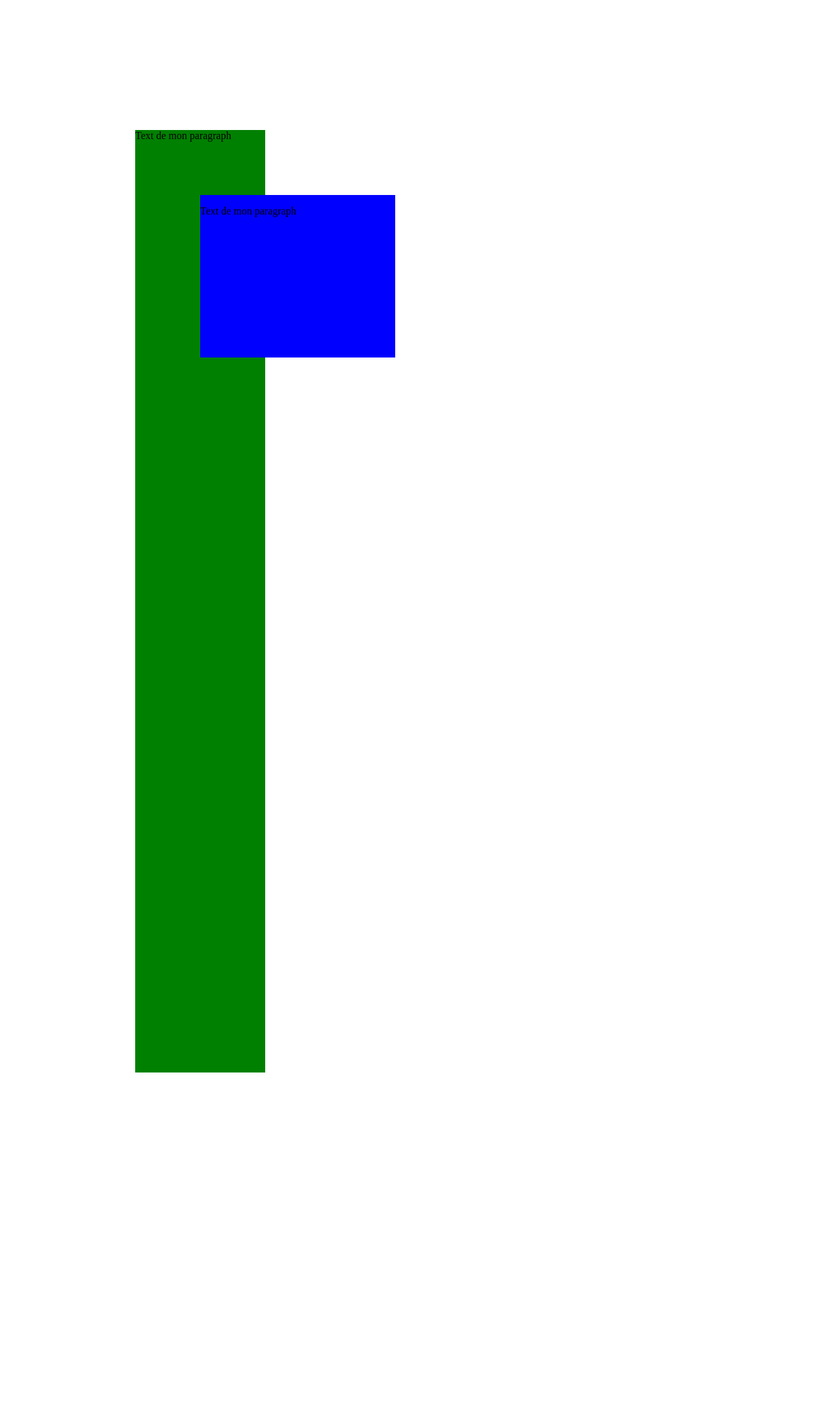
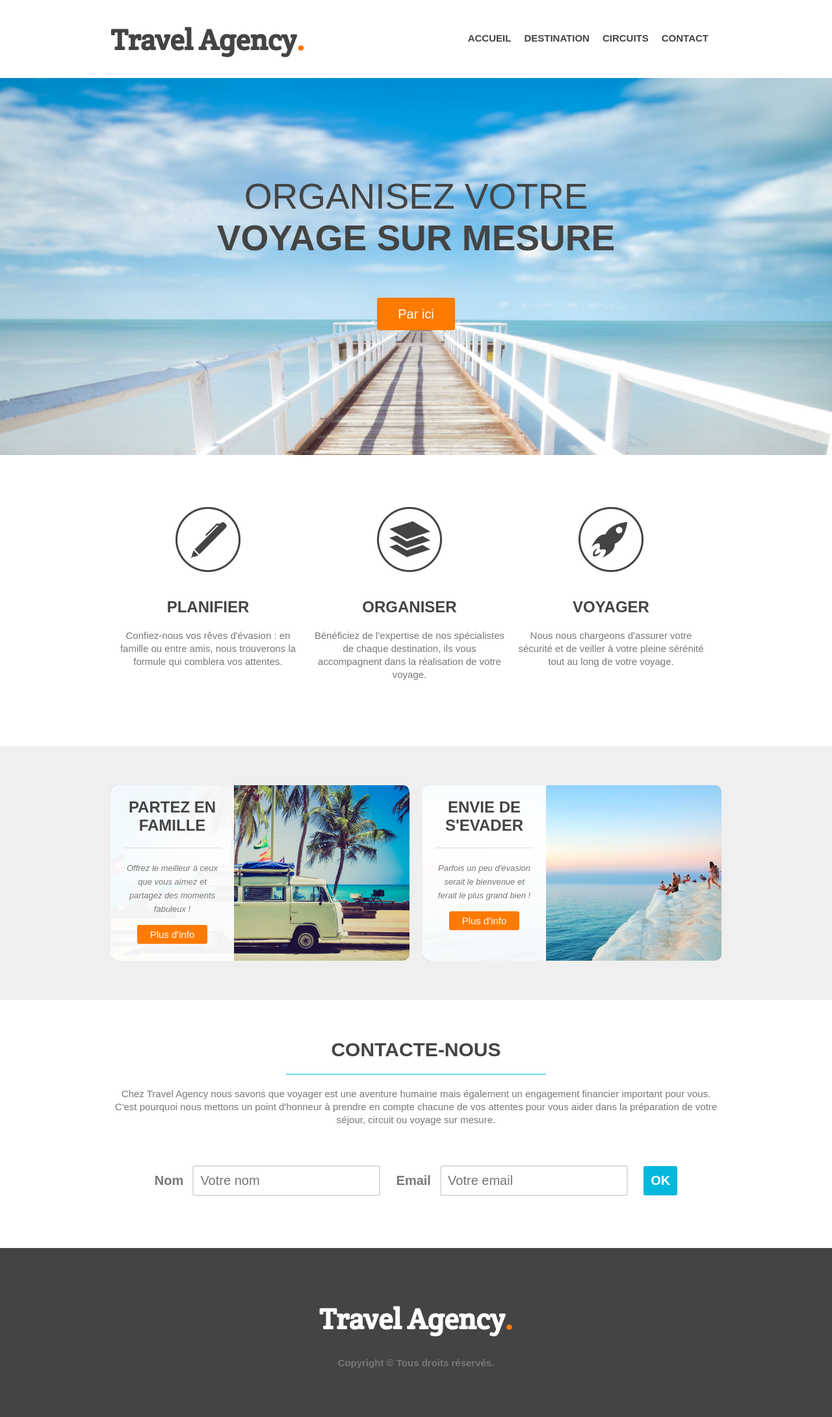
Before and after one commit to Javibz/Projet-HTML-CSS, a plain HTML site: page index.html in a window 1280 px wide. Shown: the whole page at 65% size. Before the commit the page ends 1658 px from the top, so only its background shows below. Drawn offline with Linux system fonts and the light colour scheme.

Commit message:
add the good project to repo

```diff
--- a/index.html
+++ b/index.html
@@ -1,20 +1,96 @@
 <!DOCTYPE html>
 <html>
   <head>
-        <title>Titre de notre page</title>
-        <link rel="stylesheet" href="styles.css">
+    <link href="styles.css" rel="stylesheet">
+    <link href="https://fonts.googleapis.com/css?family=Crete+Round" rel="stylesheet">
+    <title>Travel Agency</title>
   </head>
   <body>
-  <div id="container">
-    <div class="left">
-      <p>Text de mon paragraph</p>
-    </div>
 
-    <div class="right">
-      <p>Text de mon paragraph</p>
-    </div>
-  </div>
+    <header>
+      <div class="wrapper">
+        <h1>Travel Agency<span class="orange">.</span></h1>
+          <nav>
+            <ul>
+              <li><a href="#main-image">Accueil</a></li>
+              <li><a href="#steps">Destination</a></li>
+              <li><a href="#possibilities">Circuits</a></li>
+              <li><a href="#contact">Contact</a></li>
+            </ul>
+          </nav>
+      </div>
+    </header>
 
+    <section id="main-image">
+      <div class="wrapper">
+        <h2>Organisez votre<br><strong>voyage sur mesure</strong></h2>
+        <a href="#" class="button-1">Par ici</a>
+      </div>
+    </section>
+
+    <section id="steps">
+      <div class="wrapper">
+        <ul>
+          <li id="step-1">
+            <h4>Planifier</h4>
+            <p>Confiez-nous vos rêves d'évasion : en famille ou entre amis, nous trouverons la formule qui comblera vos attentes.</p>
+          </li>
+          <li id="step-2">
+            <h4>Organiser</h4>
+            <p>Bénéficiez de l'expertise de nos spécialistes de chaque destination, ils vous accompagnent dans la réalisation de votre voyage.</p>
+          </li>
+          <li id="step-3">
+            <h4>Voyager</h4>
+            <p>Nous nous chargeons d'assurer votre sécurité et de veiller à votre pleine sérénité tout au long de votre voyage.</p>
+          </li>
+          <div class="clear"></div>
+        </ul>
+      </div>
+    </section>
+
+    <section id="possibilities">
+      <div class="wrapper">
+        <article style="background-image: url('images/article-image-1.jpg')">
+          <div class="overlay">
+            <h4>Partez en famille</h4>
+            <p><small>Offrez le meilleur à ceux que vous aimez et partagez des moments fabuleux !</small></p>
+            <a href="#" class="button-2">Plus d'info</a>
+          </div>
+        </article>
+
+        <article style="background-image: url('images/article-image-2.jpg')">
+          <div class="overlay">
+            <h4>Envie de s'evader</h4>
+            <p><small>Parfois un peu d'évasion serait le bienvenue et ferait le plus grand bien !</small></p>
+            <a href="#" class="button-2">Plus d'info</a>
+          </div>
+        </article>
+        <div class="clear"></div>
+      </div>
+    </section>
+
+    <section id="contact">
+      <div class="wrapper">
+        <h3>Contacte-nous</h3>
+        <p>Chez Travel Agency nous savons que voyager est une aventure humaine mais également un engagement financier important pour vous. C'est pourquoi nous mettons un point d'honneur à prendre en compte chacune de vos attentes pour vous aider dans la préparation de votre séjour, circuit ou voyage sur mesure.</p>
+        <form class="" action="index.html" method="post">
+          <label for="name">Nom</label>
+          <input type="text" id="name" placeholder="Votre nom">
+
+          <label for="email">Email</label>
+          <input type="text" id="email" placeholder="Votre email">
+
+          <input type="submit" value="OK" class="button-3">
+        </form>
+      </div>
+    </section>
+
+    <footer>
+      <div class="wrapper">
+        <h1>Travel Agency<span class="orange">.</span></h1>
+        <div class="copyright">Copyright © Tous droits réservés.</div>
+      </div>
+    </footer>
 
   </body>
 </html>
--- a/styles.css
+++ b/styles.css
@@ -1,88 +1,261 @@
-.left {
-  background-color: green;
-  width: 200px;
-  height: 1450px;
+/* SELECTOR GENERAL*/
+
+* {
+  margin: 0px;
+  padding: 0px;
 }
 
-.right {
-  background-color: blue;
-  width: 300px;
-  height: 250px;
-  position: absolute;
-  top: 100px;
-  left: 100px;
+body {
+  font-family: Arial, sans-serif;
+  font-size: 15px;
+}
+h1, h2, h3, h4 {
+  color: #444;
+}
+h1 {
+  font-family: 'Crete Round', serif;
+  font-size: 45px;
+}
+h2 {
+  font-size: 55px;
+}
+h3 {
+  font-size: 30px;
+}
+h4 {
+  font-size: 24px;
 }
 
-#container {
-  position: relative;
-  margin-top: 200px;
-  margin-left: 200px;
-
+p {
+  line-height: 20px;
+  color: #777;
 }
 
-/*  margin: 50px(haut) 20px(droite) 30px(bas) 80px(gauche);
-/*On trouve 4 fonctions pour display:
-block, inline, inline-block et none*/
-
-/*p {
-  color:rgba(0, 0, 255, 1);
-  font-size: 30px; /*on peut xprimer la taille de la police avec les "em", si on ecrit font-size: 2em, la police aparait 2 fois plus grand que celle d'origine. Egalement si on le donne la valeur de 0.5, la taille sera 2 fois plus petite.*/
-  /*font-family: Arial;
-  font-weight: bold;
-  text-align: left;
-
+ul {
+  list-style: none;
 }
 
-h1 {
-  color: green;
-
+a {
+  text-decoration: none;
+  color: #444;
 }
 
-.special-paragraphe {
-  color: orange;
+.wrapper {
+  width: 940px;
+  margin: 0 auto;
+  padding: 0 10px;
 }
 
-#unique {
-  font-size: 80px;
+.orange {
+  color: #ff7a00;
+}
+.clear {
+  clear: both;
+}
+small {
+  font-size: 13px;
+  font-style: italic;
+}
+/* SELECTOR HEADER*/
+
+header {
+  height: 120px;
+}
+header h1 {
+  float: left;
+  margin-top: 32px;
+}
+header nav {
+  float: right;
+  margin-top: 50px
 }
 
-a:link {
-  color: orange;
-
+header nav ul li {
+  float: left;
+  display: inline-block;
+}
+header nav ul li {
+  text-transform: uppercase;
+  font-weight: bold;
+  margin-right: 20px;
 }
 
-a:visited {
-  color: red;
+/* SELECTOR MAIN IMAGE*/
+
+#main-image {
+  height: 580px;
+  background: url('images/main.jpg') center;
 }
 
-a:hover {
-  color: green;
+#main-image h2 {
+  font-weight: normal;
+  text-transform: uppercase;
+  text-align: center;
+  padding: 150px 0 40px 0;
+  margin-bottom: 20px;
 }
 
+.button-1 {
+  display: block;
+  width: 120px;
+  height: 50px;
+  background: #ff7a00;
+  color: #fff;
+  font-size: 20px;
+  margin: 0 auto;
+  line-height: 50px;
+  text-align: center;
+  border-radius: 3px;
+}
+.button-1:hover {
+  background: #02b8dd;
+}
+/* SELECTOR STEPS */
 
-/* p:first-child {
-  font-size: 40px;
-} C'est pour selectioner le premier p apres le body.*/
+#steps ul {
+  margin: 80px 0;
+}
+#steps li {
+  width: 300px;
+  float: left;
+  padding-top: 140px;
+  text-align: center;
+  margin-right: 10px;
+}
+#steps h4 {
+  text-transform: uppercase;
+  margin-bottom: 20px;
+}
+#steps p {
+  margin-bottom: 20px;
+}
+#step-1 {
+  background: url('images/steps-icon-1.png') no-repeat top center;
+}
+#step-2 {
+  background: url('images/steps-icon-2.png') no-repeat top center;
+}
+#step-3 {
+  background: url('images/steps-icon-3.png') no-repeat top center;
+}
 
-/* *{} pour toucher a tous le elements*/
+/* SELECTOR POSSIBILITIES */
 
-/*On trouve 3 polices integres dans le css:
-serif
-sans-serif
-cursive
-*/
+#possibilities {
+  background-color: #efefef;
+  padding: 60px 0;
+}
 
-/*Pour les couleurs: representation hexadecimal:
-Quand on compte dans le quitidien on le fait en base 10, c'est à dire:
-0 1 2 3 4 5 6 7 8 9 ---- Base 10
-0 1 2 3 4 5 6 7 8 9 A B C D E F ---base 16 (hexadecimal)
+#possibilities article {
+  width: 460px;
+  height: 270px;
+  float: left;
+  border-radius: 10px;
+}
 
-Les couleurs vont être representes sous cette forme hexadecimale.
-#ddbd3a --> 3 couples de 2 valeurs, chaque couple represente une couler du code RGB.
-P.E: dd c'est la valeur de R(Red), bd celle du G(Green) et 3a celle du B(Blue).
-On ajoute toujours le symbol #.
-RGB -Red,Green,Blue- (255, 255, 255 - sont les valeurs maximales pour les couleurs, de 0 à 255-)
-On a aussi le ode rgba(A de alfa)
-Dans l'exemple anterieur on avait: (0, 0, 255) pour creer la couleur bleue.
-Si on applique le code rgba : (0, 0, 255, 0.5). Le dernier numero represente la ransparence qu'on veut donner au texte.
-La valeur de la transparence va du 0 à 1. 0 = completement transparent et 1 completement opaque.*/
+#possibilities article:first-child {
+  margin-right: 20px;
+}
+
+.overlay {
+  background: rgba(255, 255, 255, 0.95);
+  height: 100%;
+  width: 190px;
+  padding: 20px;
+  border-radius: 10px 0 0 10px;
+  text-align: center;
+  box-sizing: border-box;
+}
+
+article h4 {
+  border-bottom: 1px solid #ddd;
+  padding-bottom: 20px;
+  text-transform: uppercase;
+  margin-bottom: 20px;
+  text-align:center;
+}
+
+#possibilities p {
+  text-align: center;
+  margin-bottom: 20px;
+}
+
+.button-2 {
+  color: #fff;
+  background-color: #ff7a00;
+  padding: 6px 20px;
+  border-radius: 3px;
+}
+.button-2:hover {
+  color: #fff;
+  background-color: #02b8dd;
+}
+
+/* SELECTOR CONTACT */
+
+#contact {
+  padding: 60px 0;
+  text-align: center;
+}
+
+#contact h3 {
+  width: 400px;
+  text-transform: uppercase;
+  margin: 0 auto 20px auto;
+  border-bottom: 1px solid #02b8dd;
+  padding-bottom: 20px;
+}
+
+form {
+  margin: 60px 0 20px 0;
+}
+
+label {
+  font-weight: bold;
+  font-size: 20px;
+  margin-right: 10px;
+  color: #777;
+}
+
+input[type="text"] {
+  padding: 10px;
+  font-size: 20px;
+  margin-right: 20px;
+  border: 2px solid #ddd;
+  border-radius: 3px
+}
+
+.button-3 {
+  color: #fff;
+  font-size: 20px;
+  font-weight: bold;
+  padding: 11px;
+  background-color: #02b8dd;
+  border-style: none;
+  border-radius: 3px;
+}
+
+.button-3:hover {
+  color: #fff;
+  background-color: #444;
+}
+
+/* SELECTOR FOOTER */
+
+footer {
+  height: 260px;
+  background-color: #444;
+}
+
+footer h1 {
+  color: #fff;
+  text-align: center;
+  padding-top: 80px;
+}
+
+.copyright {
+  text-align: center;
+  font-weight: bold;
+  padding-top: 30px;
+  color: #777;
+}
```
Also changed, not shown: images/HTML5.png (deleted), images/article-image-1.jpg (added), images/article-image-2.jpg (added), images/box-model.png (deleted), images/image1.jpg (deleted), images/main.jpg (added), images/steps-icon-1.png (added), images/steps-icon-2.png (added), images/steps-icon-3.png (added).
